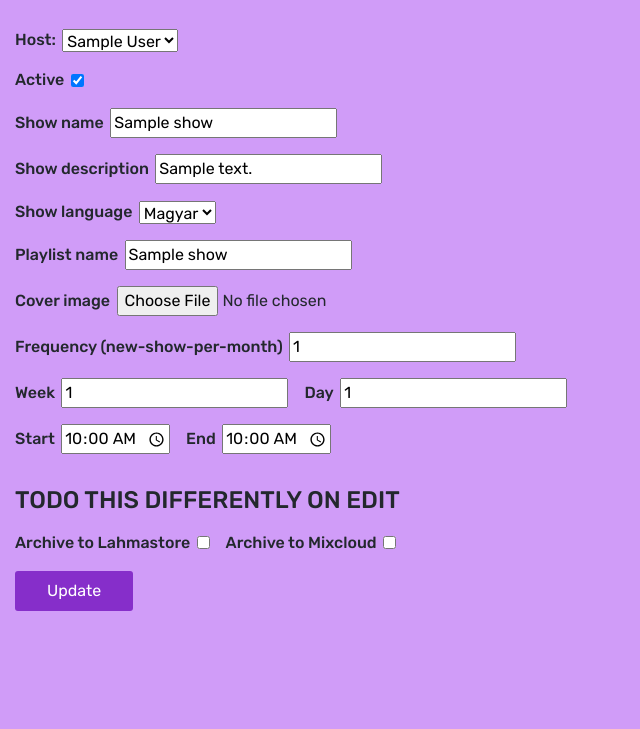
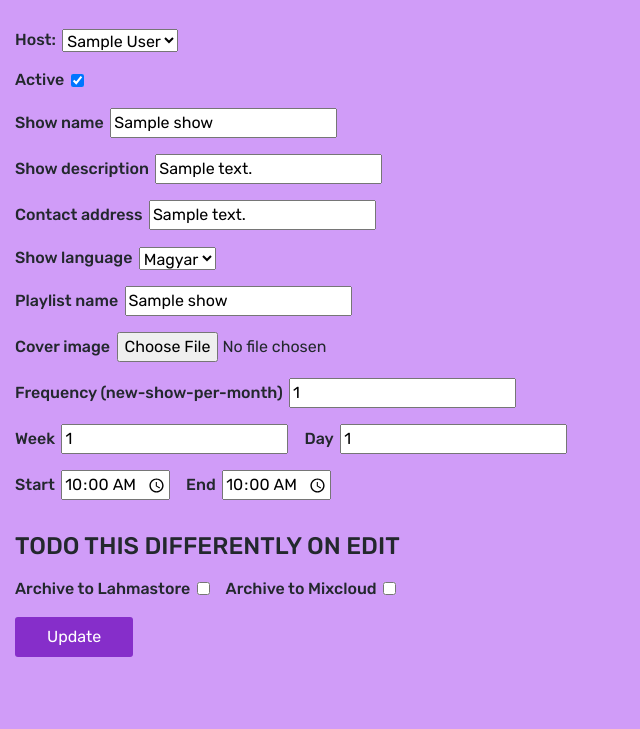
Before and after one commit to lahmacunradio/arcsi, a Flask app: template arcsi/templates/show/edit.html in a window 1280 px wide. Shown: the part 194-923 px from the top of the page, without its empty margins (0-640 px from the left). Before the commit the page ends 805 px from the top, so only its background shows below. Run offline with Flask 2, Linux system fonts and the light colour scheme; the template is opened without the code that fills it: values that come from a table or form of the project are taken from there, others are empty; a user stored in the database is signed in; tables that the repository leaves empty hold one stand-in row (values such as "Sample post"); some libraries are stand-ins or nearby versions.

Commit message:
dev(template/shows): Creating contact_address field on all CRUD view templates

```diff
--- a/arcsi/templates/show/add.html
+++ b/arcsi/templates/show/add.html
@@ -34,6 +34,12 @@
     <label for="description">Show description</label>
     <input name="description" id="description" required>
   </div>
+
+  <div>
+    <label for="contact_address">Contact address</label>
+    <input name="contact_address" id="contact_address">
+  </div>
+
 
   <div>
       <label for="language">Show language</label>
--- a/arcsi/templates/show/edit.html
+++ b/arcsi/templates/show/edit.html
@@ -34,6 +34,12 @@
     <label for="description">Show description</label>
     <input name="description" id="description" value="{{ show.description }}" required>
   </div>
+
+  <div>
+    <label for="contact_address">Contact address</label>
+    <input name="contact_address" id="contact_address" value="{{ show.contact_address }}">
+  </div>
+
 
   <div>
     <label for="language">Show language</label>
--- a/arcsi/templates/show/list.html
+++ b/arcsi/templates/show/list.html
@@ -16,6 +16,7 @@
         <p>Show host: {% for user in show.users %} {% if user.name %} {{ user.name }} {% else %} {{ user.email }} {% endif %}
             {% endfor %}</p>
         <p>Show description: {{show.description}}</p>
+        <p>Show contact address: {{show.contact_address}}</p>
         <p><img src="{{show.cover_image_url}}" style="max-width: 100%;"></p>
         <p>Show language: {{show.language}}</p>
         <p>Show playlist name: {{show.playlist_name}}</p>
--- a/arcsi/templates/show/view.html
+++ b/arcsi/templates/show/view.html
@@ -10,6 +10,7 @@
 <p>Show active: {{show.active}}</p>
 <p>Show name: {{show.name}}</p>
 <p>Show description: {{show.description}}</p>
+<p>Show contact address: {{show.contact_address}}</p>
 <p>Show language: {{show.language}}</p>
 {% if show.cover_image_url %}
 <img src="{{show.cover_image_url}}">
```
